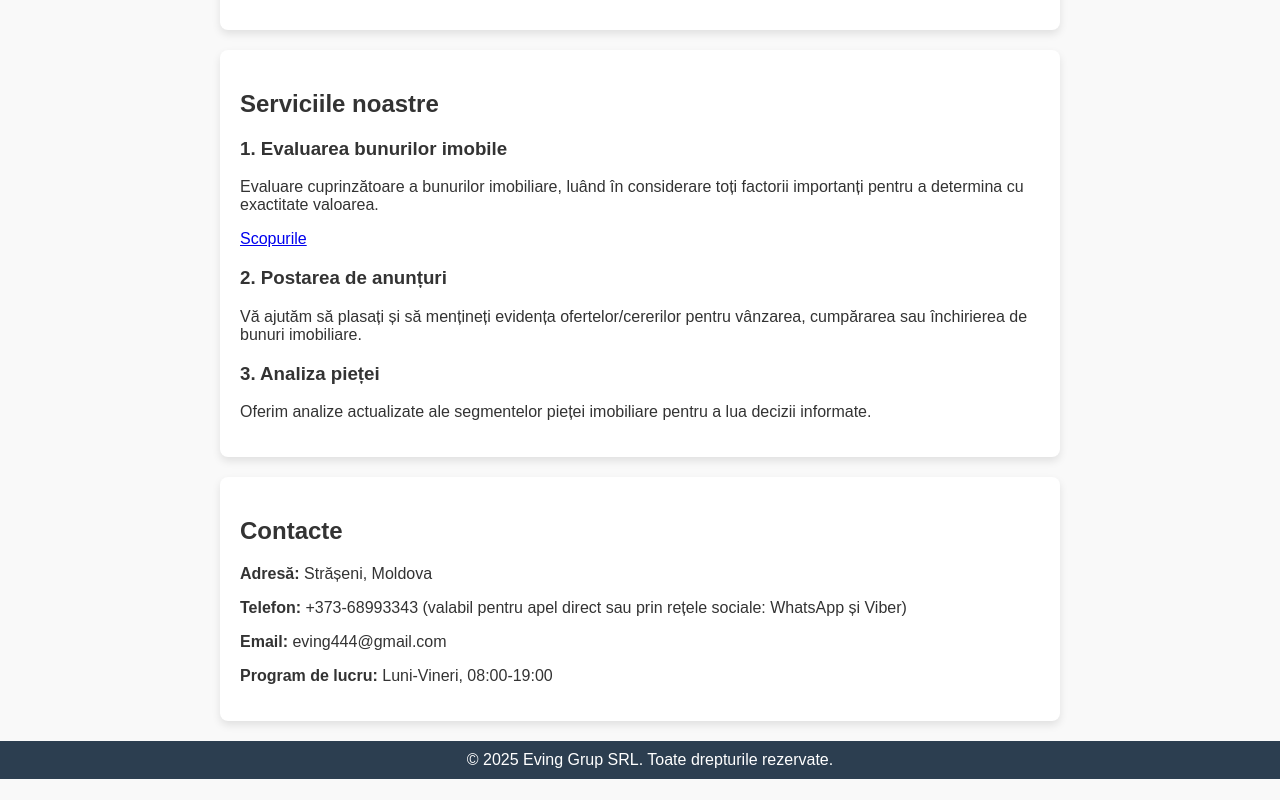
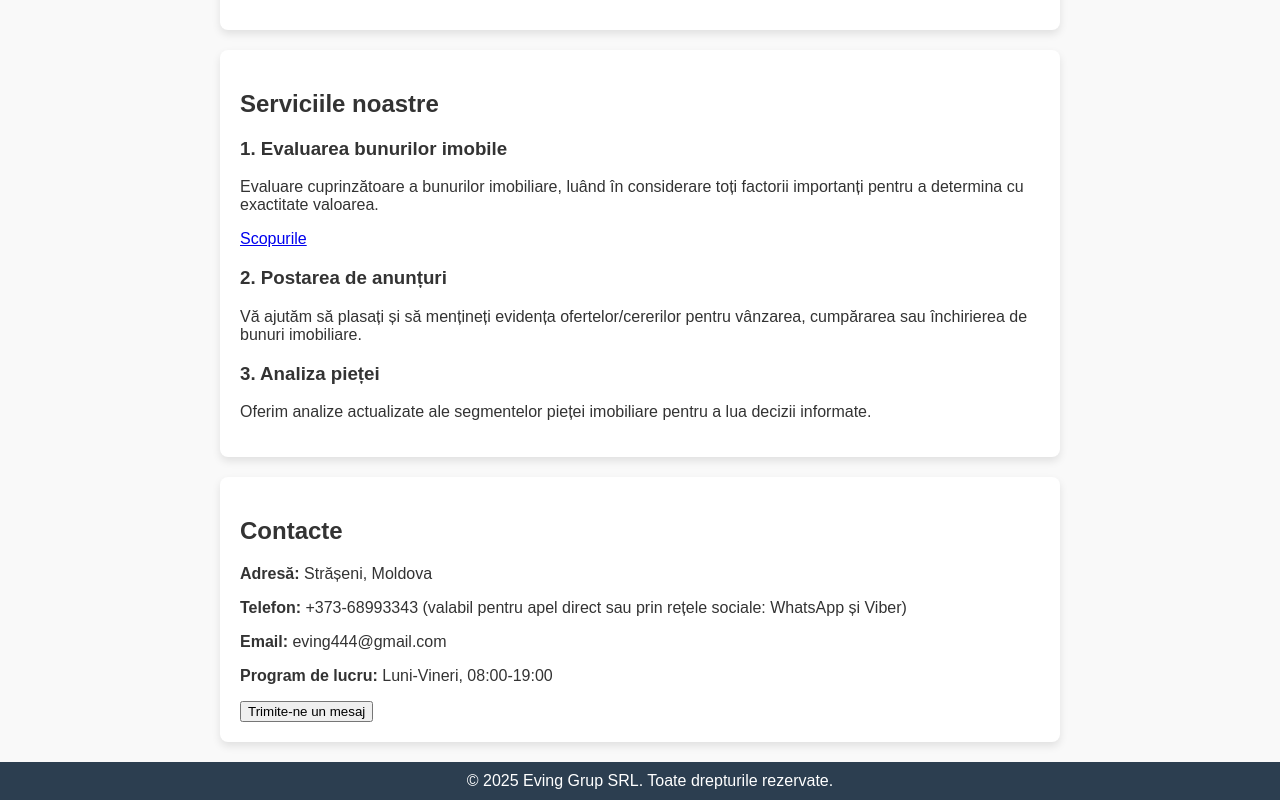
Before and after one commit to Eving-Grup/Site1, a plain HTML site: page index.html in a window 1280 px wide. Shown: the part 805-1605 px from the top of the page. Before the commit the page ends 1584 px from the top, so only its background shows below. Drawn offline with Linux system fonts and the light colour scheme.

Commit message:
Update index.html
adaugarea butonului de transmitere a mesajului

```diff
--- a/index.html
+++ b/index.html
@@ -105,6 +105,9 @@
         <p><strong>Telefon:</strong> +373-68993343 (valabil pentru apel direct sau prin rețele sociale: WhatsApp și Viber)</p>
         <p><strong>Email:</strong> eving444@gmail.com</p>
         <p><strong>Program de lucru:</strong> Luni-Vineri, 08:00-19:00</p>
+        <a href="contact.html">
+    <button>Trimite-ne un mesaj</button>
+</a>
     </section>
     <footer>
         &copy; 2025 Eving Grup SRL. Toate drepturile rezervate.
```
